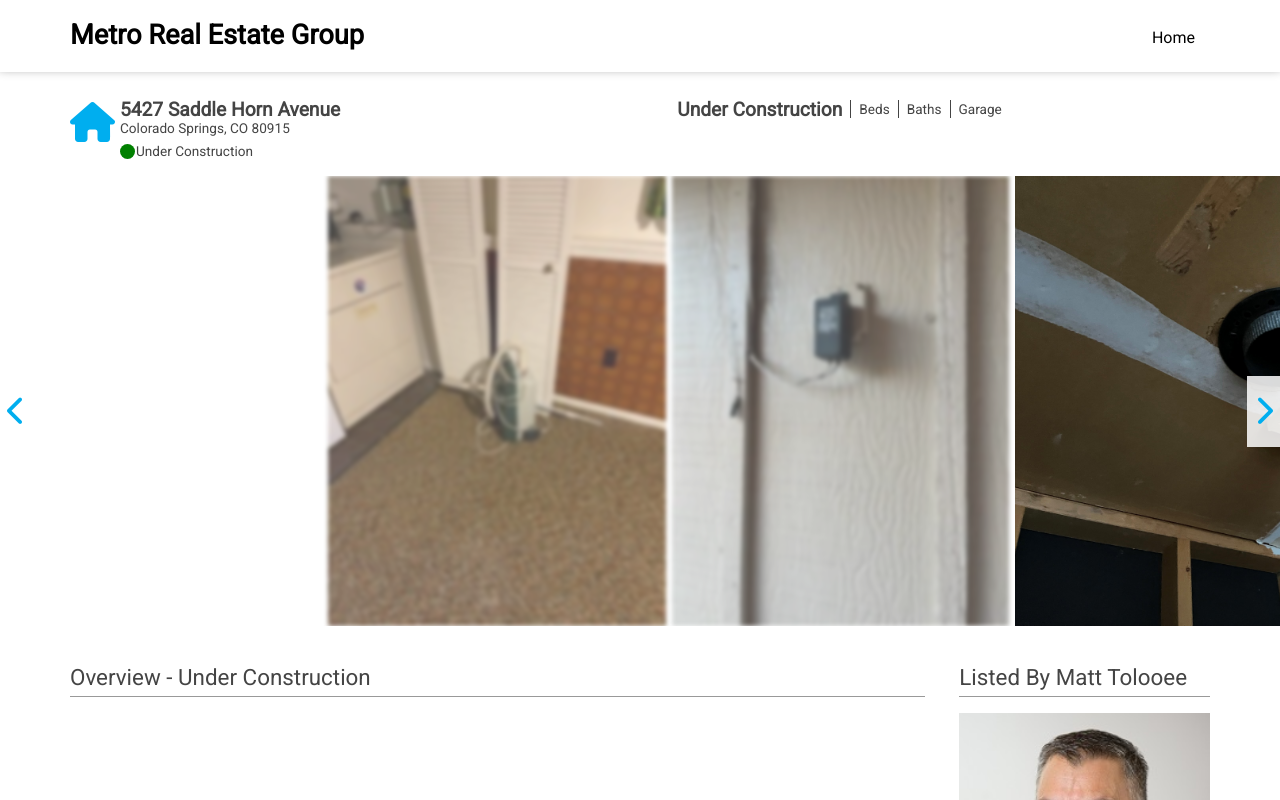
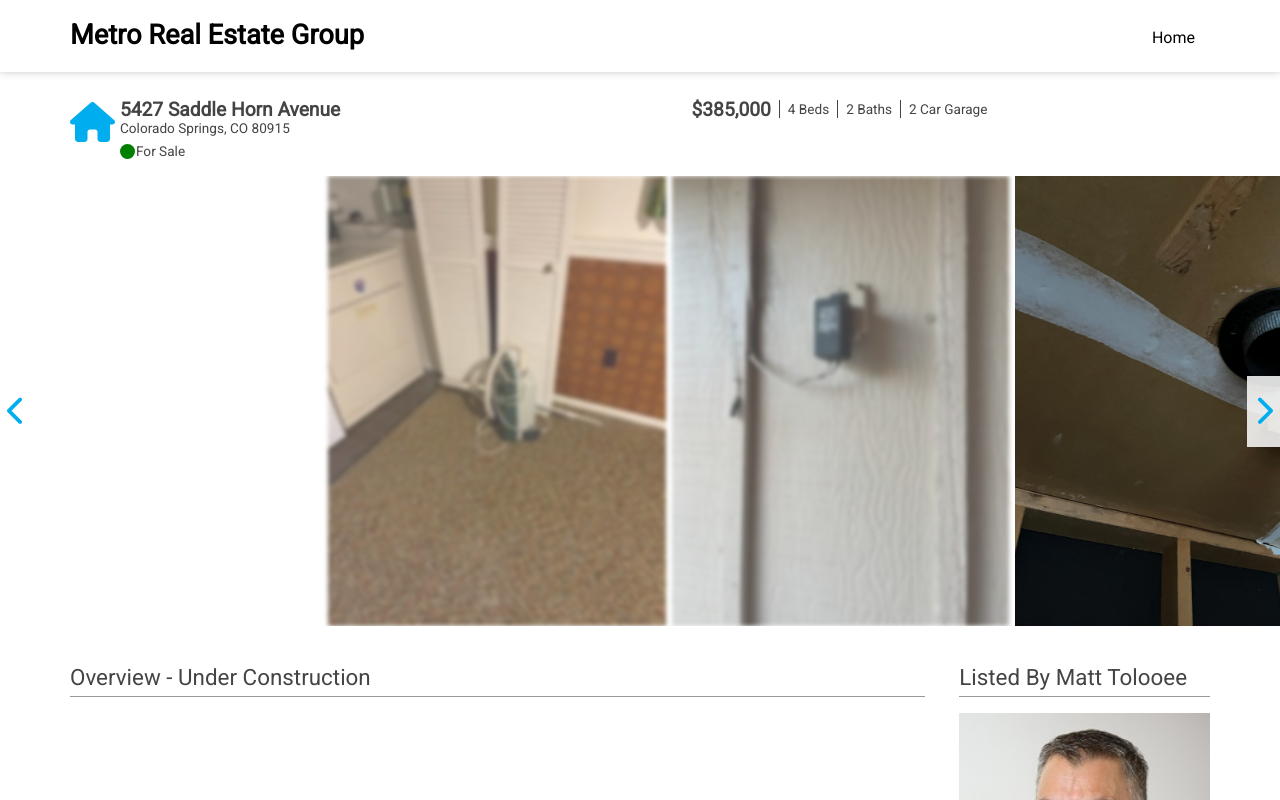
Before and after one commit to kaivont85/5427-Saddle-Horn-Ave, a plain HTML site: page index.html in a window 1280 px wide. Shown: the top 800 px of the page. Drawn offline with nearby package versions, Linux system fonts and the light colour scheme; some packages are replaced by stand-ins of ours.

Commit message:
changing some details

```diff
--- a/index.html
+++ b/index.html
@@ -52,7 +52,7 @@
               <strong>5427 Saddle Horn Avenue</strong>
               <small>Colorado Springs, CO 80915</small>
             </address>
-            <small class="status"><span class="for-sale"></span>Under Construction</small>
+            <small class="status"><span class="for-sale"></span>For Sale</small>
           </div>
 
         </div>
@@ -60,25 +60,25 @@
         <div class="property-stats-container flex">
           <div class="price">
             <div class="padded-inner-container">
-              <strong>Under Construction</strong>
+              <strong>$385,000</strong>
               <!-- <small>Listed at Price</small> -->
             </div>
           </div>
           <div class="beds">
             <div class="padded-inner-container">
               <strong></strong>
-              <small> Beds</small>
+              <small>4 Beds</small>
             </div>
           </div>
           <div class="baths">
             <div class="padded-inner-container">
               <strong></strong>
-              <small> Baths</small>
+              <small>2 Baths</small>
             </div>
           </div>
           <div class="Garage space">
             <div class="padded-inner-container">
-              <strong></strong><small> Garage</small>
+              <strong></strong><small> 2 Car Garage</small>
             </div>
           </div>
           <!-- <small class="year-built">Built: 2019</small> -->
```
